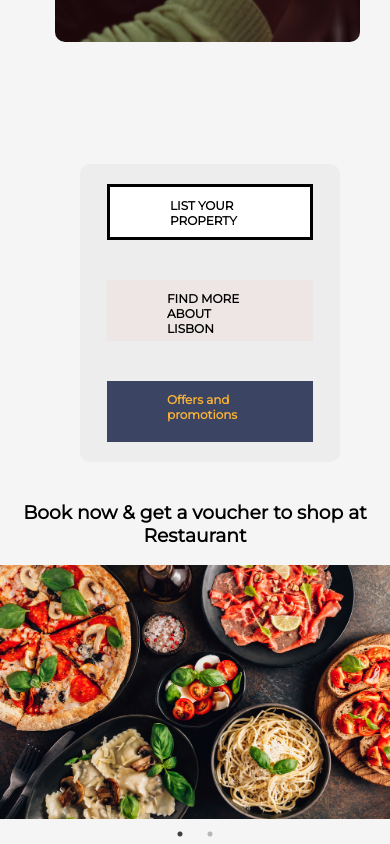
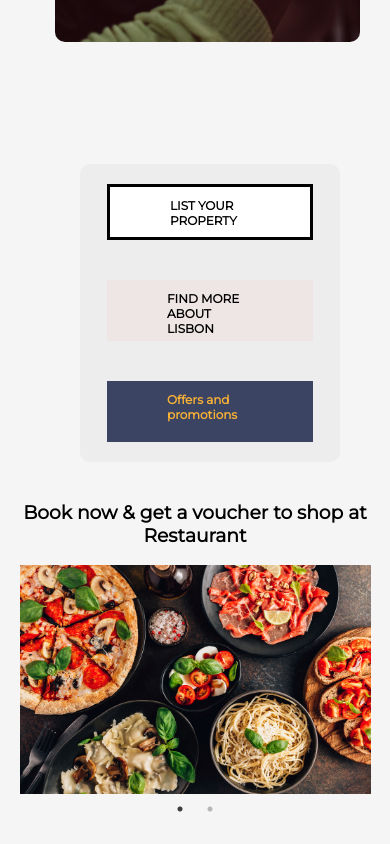
Before and after one commit to GREAT-RE/frontend, a React (Create React App) app: page / in a window 390 px wide. Shown: the part 710-1554 px from the top of the page. After the commit the page ends 1529 px from the top, so only its background shows below. Built offline with nearby package versions, Linux system fonts and the light colour scheme.

Commit message:
added carousel

```diff
--- a/src/components/Carousel/carousel.css
+++ b/src/components/Carousel/carousel.css
@@ -1,8 +1,9 @@
-.slick-slide {
+.slick-slider {
     display: flex;
     justify-content: center;
     align-items: center;
-    width: 100%;
+    width: 75%;
+    margin:auto;
   }
 
   .carouselImage {
@@ -10,13 +11,22 @@
     margin: auto;
   }
 .homeCarousel{
-    width: 100%;
+    width: 80%;
 }
 .carouselText{
     text-align: center;
 }
-
 .slick-prev:before,
 .slick-next:before {
-    color:black !important;
+  color: #3C4464;
 }
+
+@media (max-width: 800px){
+    .slick-slider {
+        width: 90%;
+    }
+    .slick-prev:before,
+    .slick-next:before {
+        display: none;
+}
+}
--- a/src/components/Carousel/carousel.jsx
+++ b/src/components/Carousel/carousel.jsx
@@ -7,13 +7,14 @@ import carouselImage2 from "../../assets/Book early for the best deals.jpg"
 import "./carousel.css"
 
 function HomeCarousel() {
+
     const settings = {
         dots:true,
         infinite: true,
         speed: 500,
         slidesToShow: 1,
         slidesToScroll: 1,
-        arrows: true
+        arrows: true,
       };
   return (
     <Slider {...settings}>
```
